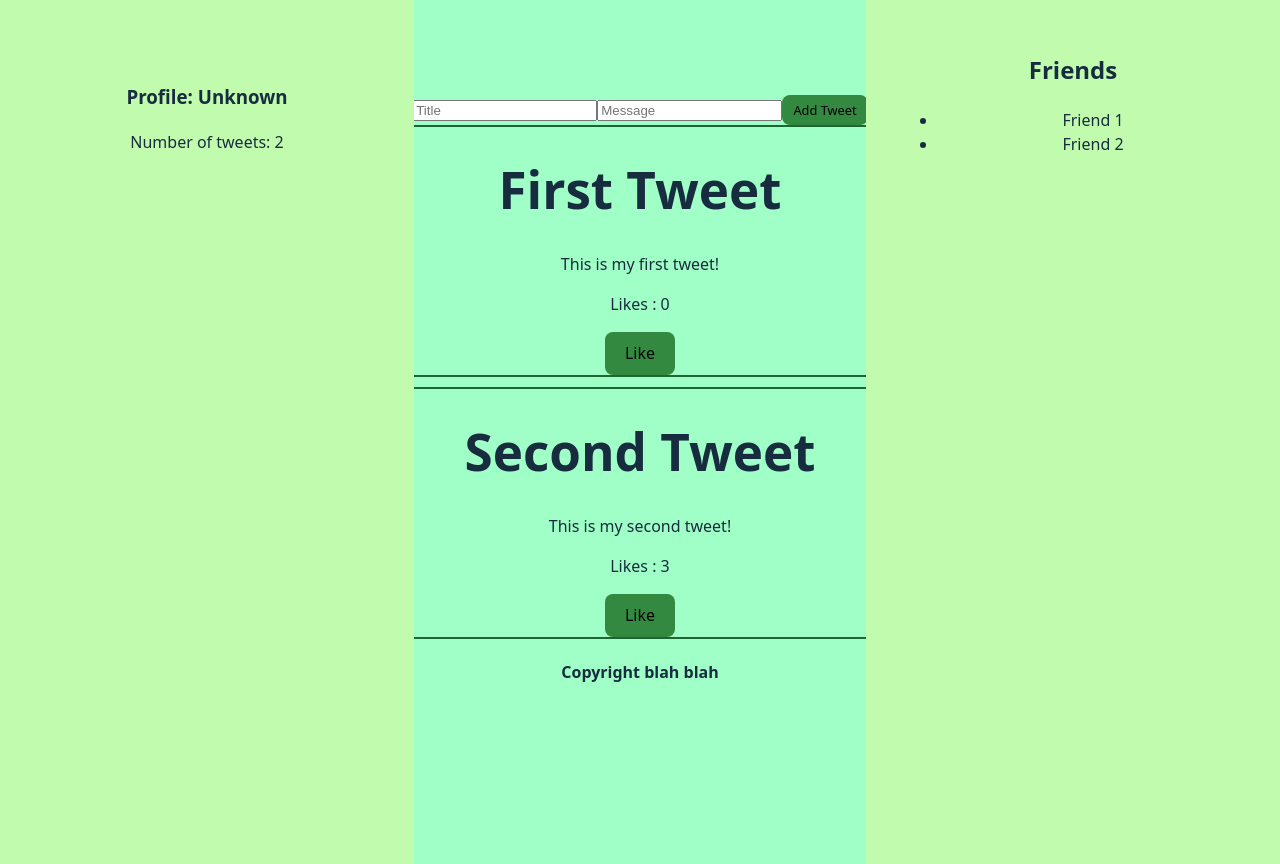
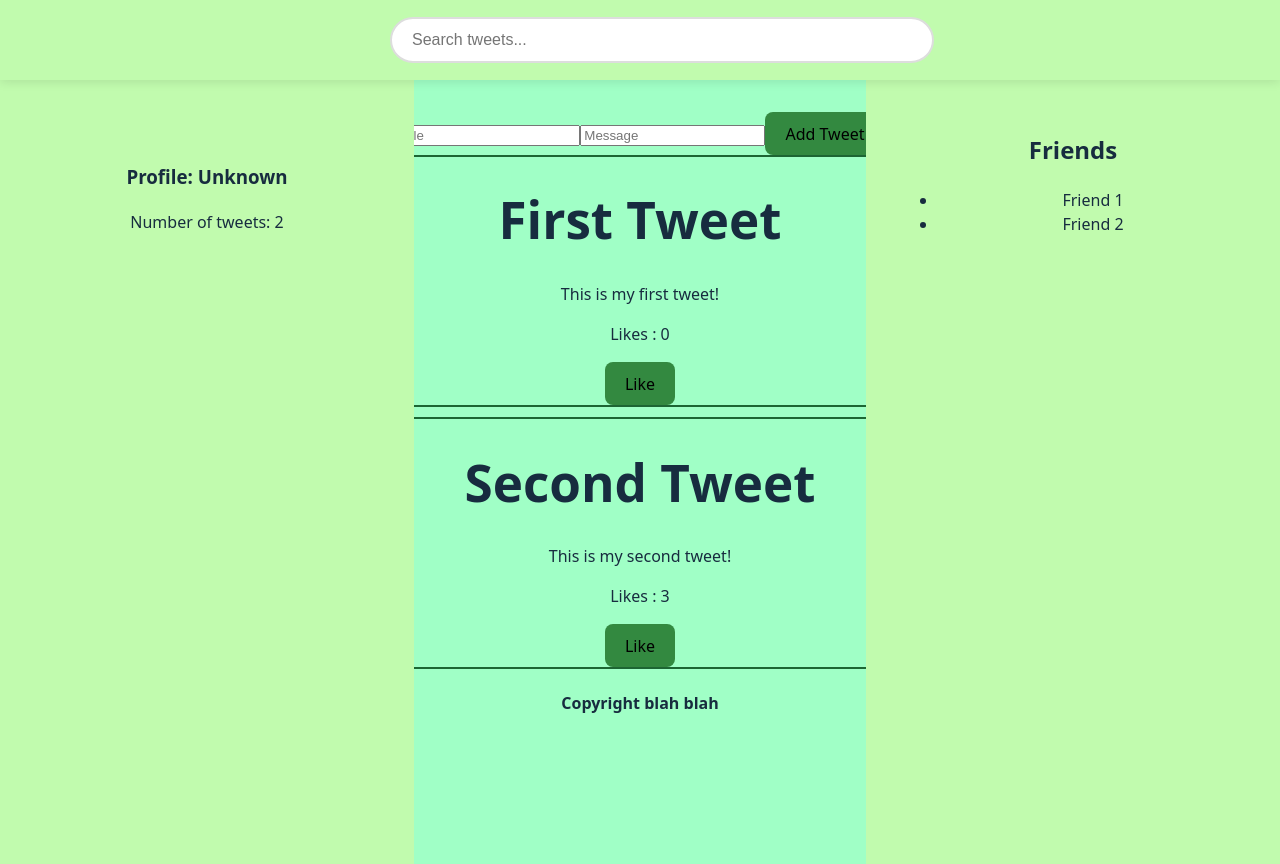
Before and after one commit to joseph670615519/Flink-Social-Media-Project, a React (Vite) app in the folder social-app--/: page / in a window 1280 px wide. Before the commit the page ends 800 px from the top, so only its background shows below. Built offline with nearby package versions, Linux system fonts and the light colour scheme.

Commit message:
add search and install firebase

```diff
--- /dev/null
+++ b/package.json
@@ -0,0 +1,5 @@
+{
+  "dependencies": {
+    "firebase": "^12.3.0"
+  }
+}
--- a/social-app--/package.json
+++ b/social-app--/package.json
@@ -10,6 +10,7 @@
     "preview": "vite preview"
   },
   "dependencies": {
+    "firebase": "^12.3.0",
     "react": "^19.1.1",
     "react-dom": "^19.1.1"
   },
--- a/social-app--/src/App.css
+++ b/social-app--/src/App.css
@@ -1,31 +1,56 @@
 #root {
   max-width: 100vw;
   margin: 0 auto;
-  padding: 2rem;
+  padding: 0;
   text-align: center;
 }
 
-@media (max-width: 900px) {
-  .nav-container,
-  .list-container {
-    display: none;
-  }
-  .main-content {
-    margin: 0;
-    padding: 1rem;
-    width: 100vw;
-  }
-  .App {
-    flex-direction: column;
-  }
+.App {
+  display: flex;
+  min-height: 100vh;
+  flex-direction: column;
 }
 
+.fixed-header {
+  position: fixed;
+  top: 0;
+  left: 0;
+  right: 0;
+  height: 80px;
+  background-color: #c1fbae;
+  display: flex;
+  align-items: center;
+  justify-content: center;
+  z-index: 1000;
+  box-shadow: 0 2px 10px rgba(0,0,0,0.1);
+  padding: 0 2rem;
+}
 
-.nav-container { /*fixed the position of Nav*/
+.fixed-header .search-container {
+  width: 100%;
+  max-width: 500px;
+}
+
+.fixed-header .search-input {
+  width: 100%;
+  padding: 12px 20px;
+  border: 2px solid #ddd;
+  border-radius: 25px;
+  font-size: 1rem;
+  outline: none;
+  transition: border-color 0.3s;
+}
+
+.fixed-header .search-input:focus {
+  border-color: #86c76b;
+  box-shadow: 0 0 10px rgba(134, 199, 107, 0.3);
+}
+
+.nav-container {
   position: fixed;
   left: 0;
-  top: 0;
-  height: 100vh;
+  top: 80px;
+  height: calc(100vh - 80px);
   width: 350px;
   background-color: #c1fbae;
   padding: 2rem;
@@ -35,15 +60,44 @@
 .list-container {
   position: fixed;
   right: 0;
-  top: 0;
-  height: 100vh;
+  top: 80px;
+  height: calc(100vh - 80px);
   width: 350px;
   background-color: #c1fbae;
   padding: 2rem;
   overflow-y: auto;
 }
 
-.small-btn {
-  font-size: 0.8em;
-  padding: 0.4em 0.8em;
+.main-content {
+  margin-left: 350px;
+  margin-right: 350px;
+  padding: 2rem;
+  flex: 1;
+  margin-top: 80px;
+  min-height: calc(100vh - 80px);
+
+/* For mobile */
+@media (max-width: 900px) {
+  .nav-container,
+  .list-container {
+    display: none;
+  }
+
+  .fixed-header {
+    position: relative;
+    height: 70px;
+    padding: 0 1rem;
+  }
+
+  .main-content {
+    margin: 0;
+    padding: 1rem;
+    width: 100%;
+    margin-top: 0;
+  }
+
+  .App {
+    flex-direction: column;
+   }
+  }
 }
--- a/social-app--/src/App.jsx
+++ b/social-app--/src/App.jsx
@@ -6,13 +6,24 @@ import Footer from './components/Footer.jsx'
 import { TweetProvider } from './components/TweetContext.jsx'
 import AddTweet from './components/AddTweet.jsx'
 import List from './components/List.jsx'
+import Search from './components/Search.jsx'
 
 function App() {
-  const [count, setCount] = useState(0)
+  const [searchTerm, setSearchTerm] = useState('');
+
+  const handleSearch = (term) => {
+    setSearchTerm(term);
+    console.log('Searching for:', term);
+  };
 
   return (
      <TweetProvider>
       <div className="App">
+
+       <header className="fixed-header">
+          <Search onSearch={handleSearch} />
+        </header>
+
         <div className="nav-container">
           <Nav />
         </div>
--- /dev/null
+++ b/social-app--/src/components/Search.jsx
@@ -0,0 +1,25 @@
+import React, {useState} from 'react';
+
+function Search({onSearch}) {
+    const [searchTerm, setSearchTerm] = useState('');
+
+    const handleChange = (event) => {
+        const value = event.target.value;
+        setSearchTerm(value);
+        onSearch(value);
+    };
+
+    return (
+        <div className="search-container">
+            <input
+                type="text"
+                placeholder="Search tweets..."
+                value={searchTerm}
+                onChange={handleChange}
+                className="search-input"
+            />
+        </div>
+    );
+}
+
+export default Search;
```
Also changed, not shown: 2 other files (tests, documents, lock files or other folders).
